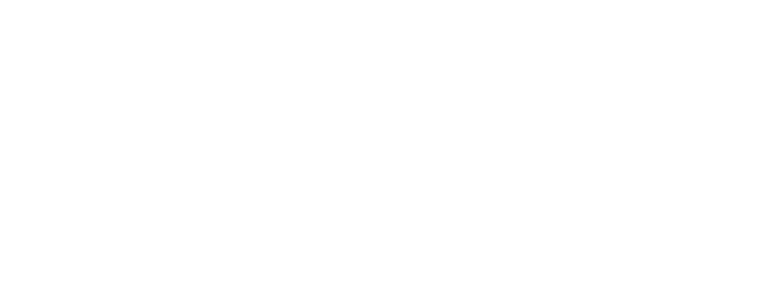
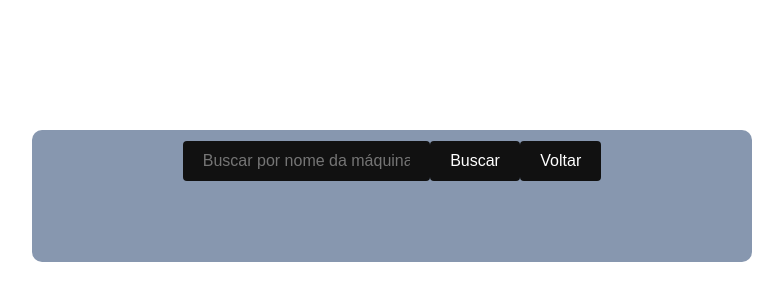
Before and after one commit to HadsonRamalho/Integrador, a React (Vite) app in the folder Gerenciador de Contratos/: page /buscar_maquina in a window 1280 px wide. Before the commit this address had no page. Shown: the part 204-504 px from the top of the page, without its empty margins (248-1031 px from the left). Built offline with nearby package versions, Linux system fonts and the light colour scheme.

Commit message:
Adicionando rota e estilo para buscar e exibir máquinas

```diff
--- a/Gerenciador de Contratos/src/App.jsx
+++ b/Gerenciador de Contratos/src/App.jsx
@@ -6,6 +6,7 @@
 import DadosUsuario from './dados_usuario';
 import BuscarContrato from './buscar_contrato';
 import BuscarCliente from "./buscar_cliente";
+import BuscarMaquina from './buscar_maquina';
 
 function App() {
   return (
@@ -18,6 +19,7 @@
         <Route path="/dados_usuario" element={<DadosUsuario/>} />
         <Route path="/buscar_contrato" element={<BuscarContrato/>} />
         <Route path="/buscar_cliente" element={<BuscarCliente/>} />
+        <Route path="/buscar_maquina" element={<BuscarMaquina/>} />
       </Routes>
     </Router>
   );
--- /dev/null
+++ b/Gerenciador de Contratos/src/buscar_maquina.jsx
@@ -0,0 +1,59 @@
+import { useState } from "react";
+import { invoke } from "@tauri-apps/api/tauri";
+import { useNavigate } from "react-router-dom";
+
+function BuscarMaquina(){
+  const [mensagem, setMensagem] = useState("");
+  const [nomeMaquina, setNomeMaquina] = useState("");
+  const [vetor, setVetor] = useState([]);
+  const idusuario = localStorage.getItem('token');
+
+  async function buscaMaquina(){
+    try{
+        const valoraluguel = await invoke("filtra_maquina_nome", {nomeMaquina});
+        setVetor(valoraluguel);
+    } catch(error){
+        console.log(error);
+        setMensagem(error);
+    }
+  }
+
+  const navigate = useNavigate();
+
+  const home = () => {
+    navigate('/home');
+  };
+
+  return (
+    <div>
+      <div className="boxBuscaMaquina">
+        <input
+          required
+          className="rowReset"
+          onChange={(e) => setNomeMaquina(e.currentTarget.value)}
+          placeholder="Buscar por nome da máquina"
+        />
+        <button className="botoesHome" type="button" onClick={buscaMaquina}>Buscar</button>
+        <button className="botoesHome" type="button" onClick={home}>Voltar</button>
+        <p>{mensagem}</p>
+        <div>
+          <ul className="contract-list">
+            {vetor.map((maquina, index) => (
+              <li key={index} className="contract-item">
+                <div className="contract-header">ID DA MAQUINA: {maquina.idmaquina}</div>
+                <div className="contract-fields">
+                  <strong>Nome da Maquina:</strong> {maquina.nomemaquina} <br />
+                  <strong>Número de Série:</strong> {maquina.numserie} <br />
+                  <strong>Valor Aluguel: </strong> R$ {maquina.valoraluguel} <br />
+                  <strong>Disponibildiade:</strong> {maquina.disponibilidade} <br />
+                </div>
+              </li>
+            ))}
+          </ul>
+        </div>
+      </div>
+    </div>
+  );
+}
+
+export default BuscarMaquina;
--- a/Gerenciador de Contratos/src/home.jsx
+++ b/Gerenciador de Contratos/src/home.jsx
@@ -24,6 +24,10 @@
     navigate('/buscar_cliente');
   };
 
+  const buscar_maquina = () => {
+    navigate('/buscar_maquina');
+  };
+
     return (
       <div>
 
@@ -32,6 +36,7 @@
        <button className="botoesHome" type="button" onClick={dados_usuario}>Meus dados</button>
        <button className="botoesHome" type="button" onClick={buscar_contrato}>Buscar Contrato</button>
        <button className="botoesHome" type="button" onClick={buscar_cliente}>Buscar Cliente</button>
+       <button className="botoesHome" type="button" onClick={buscar_maquina}>Buscar Máquina</button>
        <button className="botoesHome" type="button" onClick={login}>Voltar</button>
        </div>
 
--- a/Gerenciador de Contratos/src/styles.css
+++ b/Gerenciador de Contratos/src/styles.css
@@ -302,3 +302,18 @@
   border-radius: 10px;
   font-size: 2.2vh;
 }
+
+.boxBuscaMaquina{
+  background-color:   #8797AF;
+  position: fixed;
+  top:50%;
+  left: 50%;
+  transform: translate(-50%, -50%);
+  text-align: center;
+  height: auto;
+  width: calc(90vh); /*450pcx*/
+  line-height: 60px;
+  filter: blur(0 0 50px);
+  border-radius: 10px;
+  font-size: 2vh;
+}
```
Also changed, not shown: 1 other file (tests, documents, lock files or other folders).
